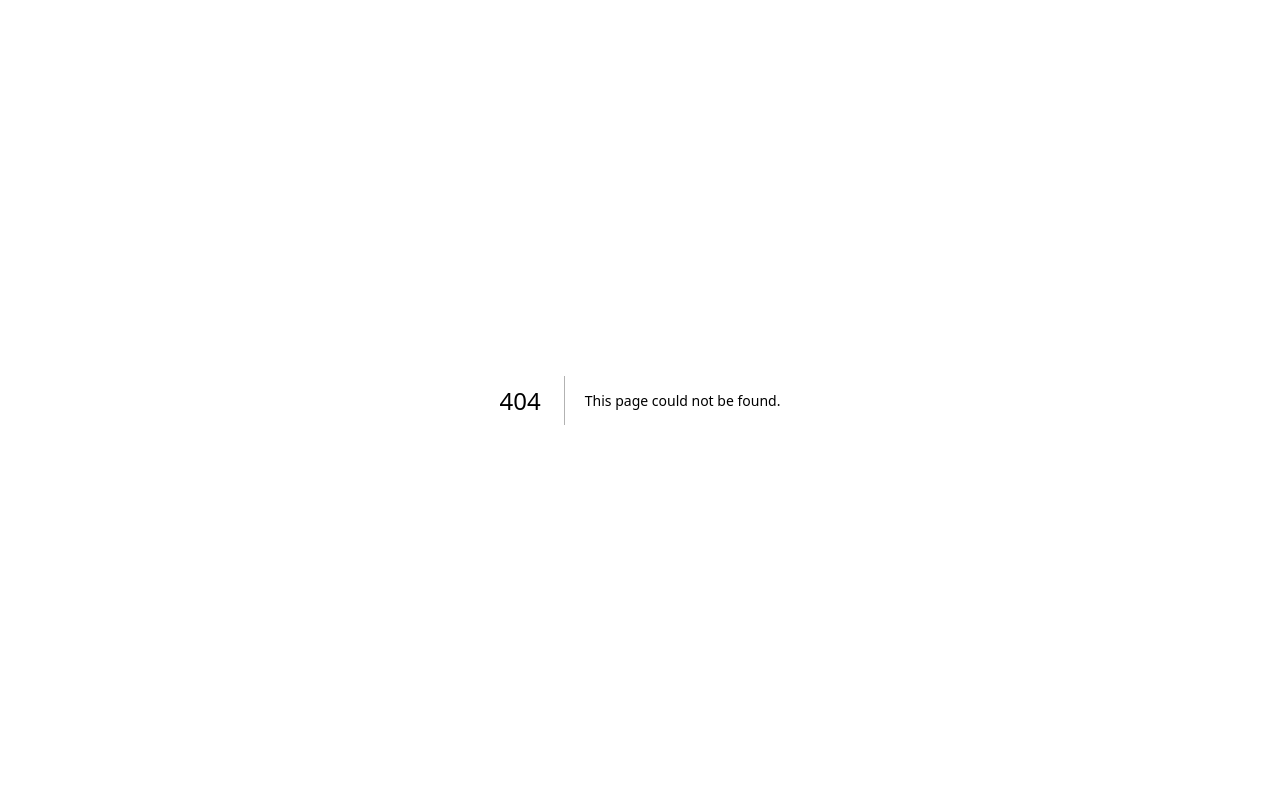
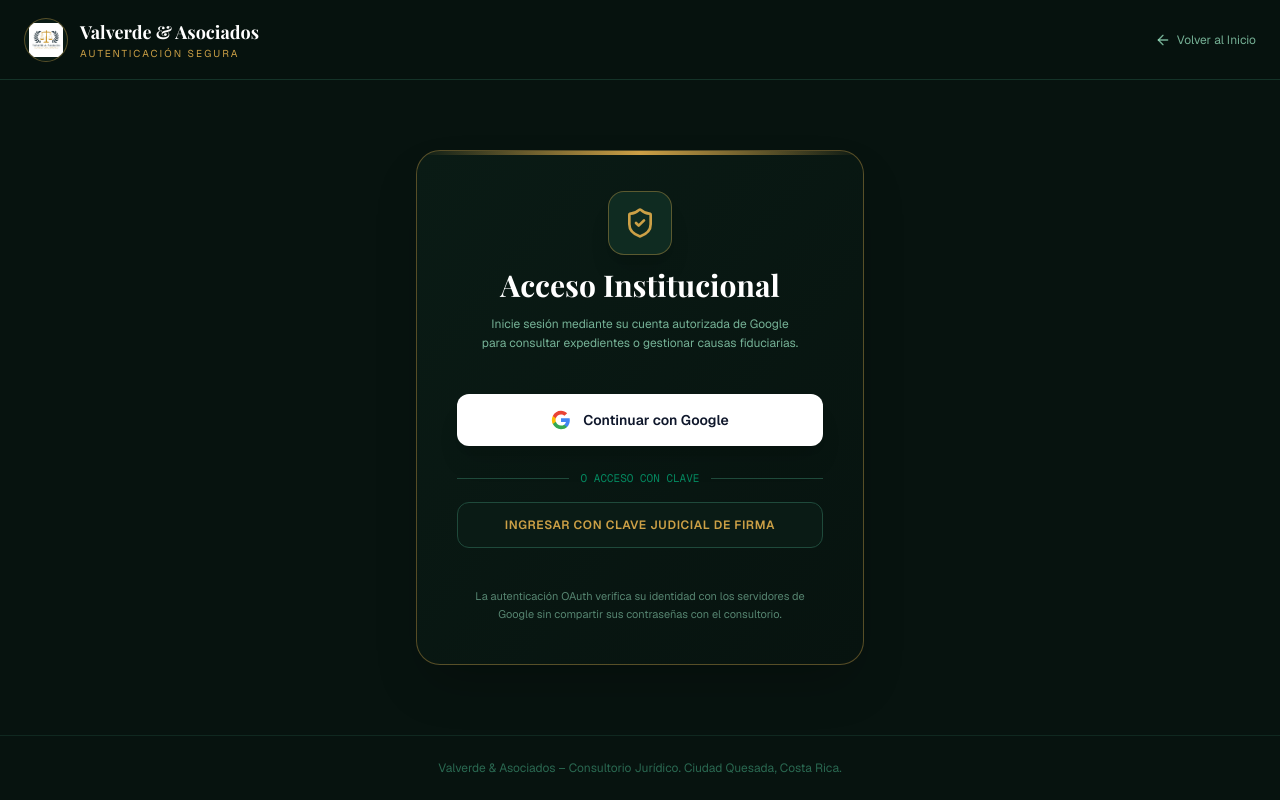
Before and after one commit to Atnnas/valverdeyasociados, a Next.js app: page /auth/signin in a window 1280 px wide. Before the commit this address had no page. Built offline with nearby package versions, Linux system fonts and the light colour scheme.

Commit message:
feat: integrate Google OAuth authentication with Auth.js, dedicated signin page and secure callbacks

```diff
--- a/package.json
+++ b/package.json
@@ -14,6 +14,7 @@
     "mongodb": "^7.8.0",
     "mongoose": "^9.12.0",
     "next": "16.4.5",
+    "next-auth": "^5.0.0-beta.32",
     "react": "19.3.0",
     "react-dom": "19.3.0",
     "zod": "^4.6.7"
--- /dev/null
+++ b/src/app/api/auth/[...nextauth]/route.ts
@@ -0,0 +1,3 @@
+import { handlers } from "@/auth";
+
+export const { GET, POST } = handlers;
--- /dev/null
+++ b/src/app/auth/signin/page.tsx
@@ -0,0 +1,113 @@
+"use client";
+
+import Image from "next/image";
+import Link from "next/link";
+import { signIn } from "next-auth/react";
+import { ShieldCheck, Lock, ArrowLeft } from "lucide-react";
+
+export default function SignInPage() {
+  const handleGoogleSignIn = () => {
+    signIn("google", { callbackUrl: "/admin" });
+  };
+
+  return (
+    <div className="min-h-screen bg-[#07130F] text-[#F0FDF4] selection:bg-[#CCA046]/40 selection:text-[#FFF9EB] flex flex-col justify-between">
+      {/* Header */}
+      <header className="border-b border-[#1F4A3B]/60 bg-[#07130F]/90 backdrop-blur px-6 h-20 flex items-center justify-between">
+        <Link href="/" className="flex items-center gap-3 group">
+          <div className="relative h-11 w-11 rounded-full p-1 bg-[#0A1B15] border border-[#CCA046]/40 flex items-center justify-center overflow-hidden">
+            <Image
+              src="/logo.png"
+              alt="Logo Valverde & Asociados"
+              width={44}
+              height={44}
+              className="object-contain"
+            />
+          </div>
+          <div>
+            <span className="text-lg font-serif font-bold text-white group-hover:text-[#CCA046] transition">
+              Valverde & Asociados
+            </span>
+            <p className="text-[10px] tracking-[0.2em] uppercase text-[#CCA046]">AUTENTICACIÓN SEGURA</p>
+          </div>
+        </Link>
+
+        <Link
+          href="/"
+          className="flex items-center gap-1.5 text-xs text-emerald-200/70 hover:text-[#CCA046] transition"
+        >
+          <ArrowLeft className="h-4 w-4" />
+          Volver al Inicio
+        </Link>
+      </header>
+
+      {/* Main Login Card */}
+      <main className="flex-1 flex items-center justify-center p-6">
+        <div className="w-full max-w-md p-8 sm:p-10 rounded-3xl border border-[#CCA046]/40 bg-gradient-to-br from-[#0A1B15] to-[#07130F] shadow-2xl space-y-8 text-center relative overflow-hidden">
+          <div className="absolute top-0 left-0 right-0 h-1 bg-gradient-to-r from-transparent via-[#CCA046] to-transparent" />
+
+          <div className="space-y-3">
+            <div className="h-16 w-16 mx-auto rounded-2xl bg-[#0F2B21] border border-[#CCA046]/40 flex items-center justify-center text-[#CCA046] shadow-xl">
+              <ShieldCheck className="h-8 w-8" />
+            </div>
+            <h1 className="text-2xl sm:text-3xl font-serif font-bold text-white">
+              Acceso Institucional
+            </h1>
+            <p className="text-xs text-emerald-200/70 max-w-xs mx-auto leading-relaxed">
+              Inicie sesión mediante su cuenta autorizada de Google para consultar expedientes o gestionar causas fiduciarias.
+            </p>
+          </div>
+
+          <div className="space-y-4 pt-2">
+            <button
+              onClick={handleGoogleSignIn}
+              className="w-full py-4 px-6 rounded-xl bg-white hover:bg-slate-100 text-slate-900 font-semibold text-sm flex items-center justify-center gap-3 shadow-xl transition active:scale-98"
+            >
+              <svg className="h-5 w-5" viewBox="0 0 24 24">
+                <path
+                  fill="#4285F4"
+                  d="M22.56 12.25c0-.78-.07-1.53-.2-2.25H12v4.26h5.92c-.26 1.37-1.04 2.53-2.21 3.31v2.77h3.57c2.08-1.92 3.28-4.74 3.28-8.09z"
+                />
+                <path
+                  fill="#34A853"
+                  d="M12 23c2.97 0 5.46-.98 7.28-2.66l-3.57-2.77c-.98.66-2.23 1.06-3.71 1.06-2.86 0-5.29-1.93-6.16-4.53H2.18v2.84C3.99 20.53 7.7 23 12 23z"
+                />
+                <path
+                  fill="#FBBC05"
+                  d="M5.84 14.09c-.22-.66-.35-1.36-.35-2.09s.13-1.43.35-2.09V7.06H2.18C1.43 8.55 1 10.22 1 12s.43 3.45 1.18 4.94l2.85-2.22.81-.63z"
+                />
+                <path
+                  fill="#EA4335"
+                  d="M12 5.38c1.62 0 3.06.56 4.21 1.64l3.15-3.15C17.45 2.09 14.97 1 12 1 7.7 1 3.99 3.47 2.18 7.06l3.66 2.84c.87-2.6 3.3-4.52 6.16-4.52z"
+                />
+              </svg>
+              Continuar con Google
+            </button>
+
+            <div className="flex items-center gap-3 pt-2">
+              <span className="h-px bg-[#1F4A3B] flex-1" />
+              <span className="text-[11px] font-mono text-emerald-400/60 uppercase">O ACCESO CON CLAVE</span>
+              <span className="h-px bg-[#1F4A3B] flex-1" />
+            </div>
+
+            <Link
+              href="/admin"
+              className="block w-full py-3.5 rounded-xl border border-[#1F4A3B] hover:border-[#CCA046] bg-[#0A1B15] text-[#CCA046] text-xs font-semibold uppercase tracking-wider transition"
+            >
+              Ingresar con Clave Judicial de Firma
+            </Link>
+          </div>
+
+          <p className="text-[11px] text-emerald-200/50 leading-relaxed pt-2">
+            La autenticación OAuth verifica su identidad con los servidores de Google sin compartir sus contraseñas con el consultorio.
+          </p>
+        </div>
+      </main>
+
+      {/* Footer */}
+      <footer className="py-6 text-center text-xs text-emerald-300/40 border-t border-[#1F4A3B]/40">
+        Valverde & Asociados – Consultorio Jurídico. Ciudad Quesada, Costa Rica.
+      </footer>
+    </div>
+  );
+}
--- /dev/null
+++ b/src/auth.ts
@@ -0,0 +1,20 @@
+import NextAuth from "next-auth";
+import Google from "next-auth/providers/google";
+
+export const { handlers, signIn, signOut, auth } = NextAuth({
+  providers: [
+    Google({
+      clientId: process.env.GOOGLE_CLIENT_ID || "",
+      clientSecret: process.env.GOOGLE_CLIENT_SECRET || "",
+    }),
+  ],
+  secret: process.env.AUTH_SECRET || "e4d2a1b9c87f6543210fedcba9876543210fedcba9876543210fedcba9876543",
+  callbacks: {
+    async session({ session, token }) {
+      if (session.user && token?.sub) {
+        session.user.id = token.sub;
+      }
+      return session;
+    },
+  },
+});
```
Also changed, not shown: 1 other file (tests, documents, lock files or other folders).
